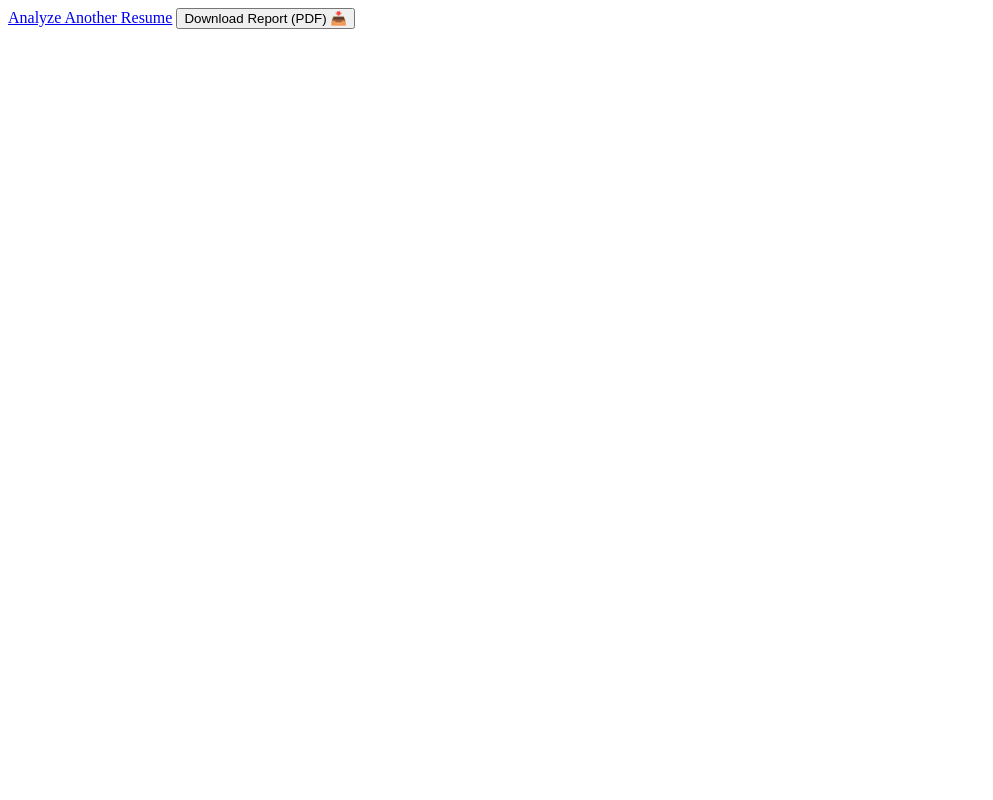
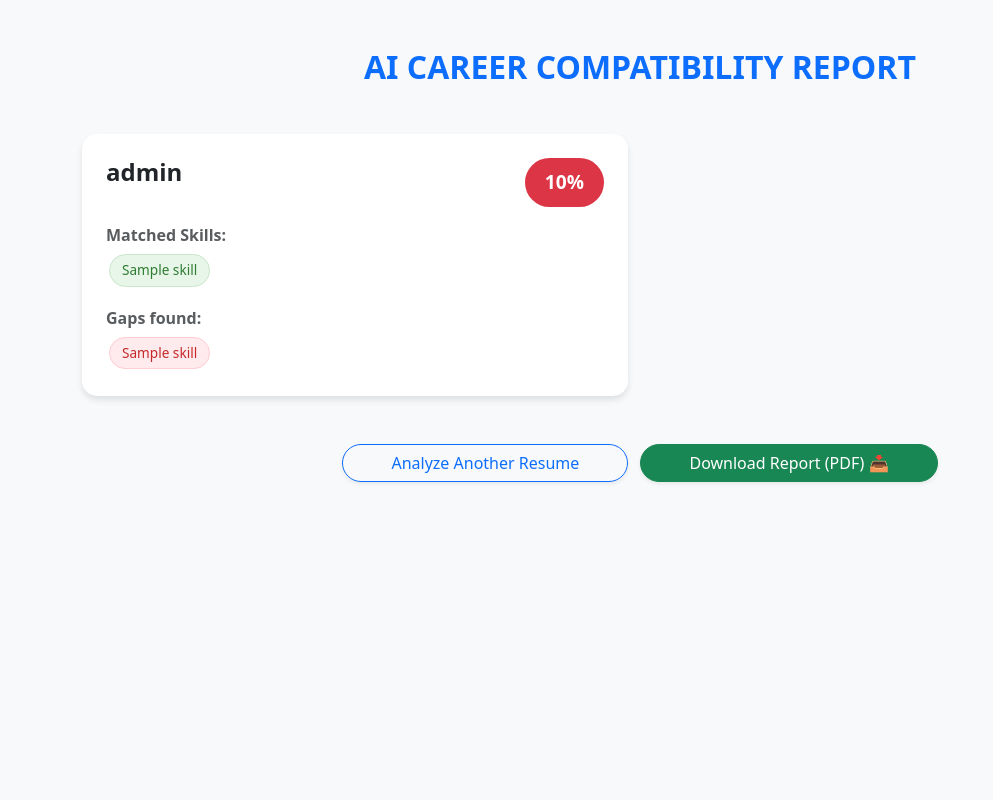
Before and after one commit to priyankanindrambakam-spec/resume-analyzer, a Flask app: template templates/result.html in a window 1280 px wide. Shown: the whole page, without its empty margins (0-993 px from the left). Run offline with Flask 3, Linux system fonts and the light colour scheme; the template is opened without the code that fills it: most values are stand-ins (such as "Sample title", 1, 10 or a date in 2020).

Commit message:
Fixed results layout and added download button

```diff
--- a/templates/result.html
+++ b/templates/result.html
@@ -1,22 +1,65 @@
+<!DOCTYPE html>
+<html lang="en">
+<head>
+    <meta charset="UTF-8">
+    <meta name="viewport" content="width=device-width, initial-scale=1.0">
+    <title>Analysis Results</title>
+    <link href="https://cdn.jsdelivr.net/npm/bootstrap@5.3.0/dist/css/bootstrap.min.css" rel="stylesheet">
+    <style>
+        body { background-color: #f8f9fa; }
+        .job-card { border: none; border-radius: 15px; transition: 0.3s; height: 100%; box-shadow: 0 4px 6px rgba(0,0,0,0.1); }
+        .job-card:hover { transform: translateY(-5px); }
+        .score-badge { font-size: 1.2rem; padding: 10px 20px; border-radius: 50px; color: white; font-weight: bold; }
+        .skill-tag { border-radius: 20px; padding: 5px 12px; font-size: 0.85rem; display: inline-block; margin: 3px; border: 1px solid #ddd; }
+        .matched { background-color: #e8f5e9; color: #2e7d32; border-color: #c8e6c9; }
+        .missing { background-color: #ffebee; color: #c62828; border-color: #ffcdd2; }
+    </style>
+</head>
+<body>
+    <div class="container py-5">
+        <h2 class="text-center mb-5 text-primary fw-bold">AI CAREER COMPATIBILITY REPORT</h2>
+
+        <div class="row g-4">
+            {% for res in results %}
+            <div class="col-md-6">
+                <div class="card job-card p-4">
+                    <div class="d-flex justify-content-between align-items-start mb-3">
+                        <h4 class="fw-bold text-dark m-0">{{ res.role }}</h4>
+                        <span class="score-badge {% if res.score >= 70 %}bg-success{% elif res.score >= 40 %}bg-warning{% else %}bg-danger{% endif %}">
+                            {{ res.score }}%
+                        </span>
+                    </div>
+
+                    <div class="mb-3">
+                        <p class="text-muted fw-bold mb-1">Matched Skills:</p>
+                        {% for skill in res.matched %}
+                        <span class="skill-tag matched">{{ skill }}</span>
+                        {% endfor %}
+                    </div>
+
+                    <div>
+                        <p class="text-muted fw-bold mb-1">Gaps found:</p>
+                        {% for skill in res.missing %}
+                        <span class="skill-tag missing">{{ skill }}</span>
+                        {% endfor %}
+                    </div>
+                </div>
+            </div>
+            {% endfor %}
+        </div>
+
         <div class="text-center mt-5 mb-5">
-    <a href="/" class="btn btn-outline-primary px-5 rounded-pill">Analyze Another Resume</a>
-
-    <button onclick="downloadPDF()" class="btn btn-success px-5 rounded-pill ms-2 shadow-sm">
-        Download Report (PDF) 📥
-    </button>
+            <a href="/" class="btn btn-outline-primary px-5 rounded-pill shadow-sm">Analyze Another Resume</a>
+            <button onclick="downloadPDF()" class="btn btn-success px-5 rounded-pill ms-2 shadow-sm">Download Report (PDF) 📥</button>
+        </div>
     </div>
 
     <script>
     function downloadPDF() {
-
         const results = {{ results | tojson }};
-
-
         fetch('/download_report', {
             method: 'POST',
-        headers: {
-            'Content-Type': 'application/json'
-        },
+            headers: {'Content-Type': 'application/json'},
             body: JSON.stringify({results: results})
         })
         .then(response => {
@@ -24,7 +67,6 @@ function downloadPDF() {
             throw new Error('Download failed');
         })
         .then(blob => {
-
             const url = window.URL.createObjectURL(blob);
             const a = document.createElement('a');
             a.href = url;
@@ -34,3 +76,7 @@ function downloadPDF() {
             a.remove();
         })
         .catch(error => alert("Error: " + error.message));
+    }
+    </script>
+</body>
+</html>
```
Lines whose indentation alone changed are shown as unchanged.
